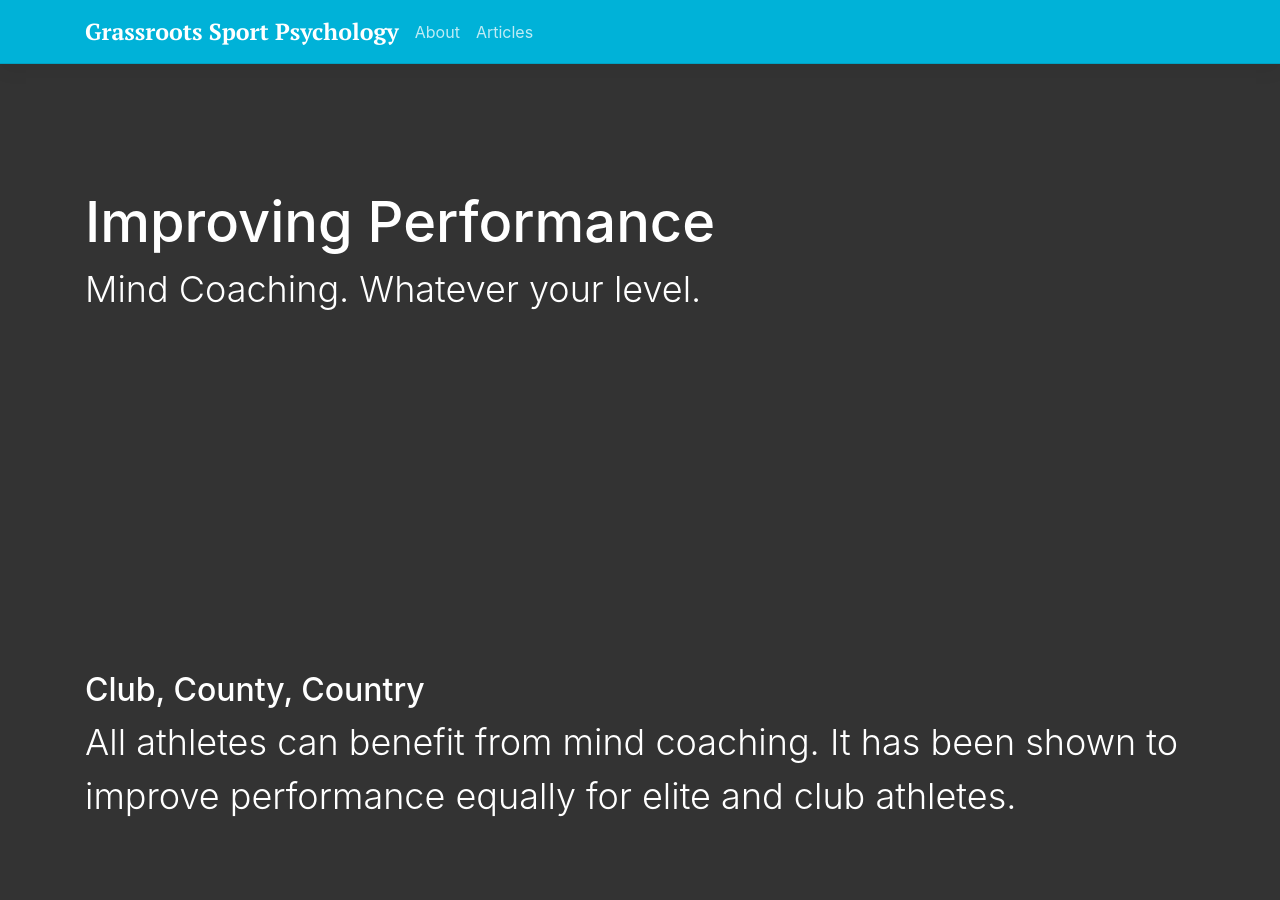
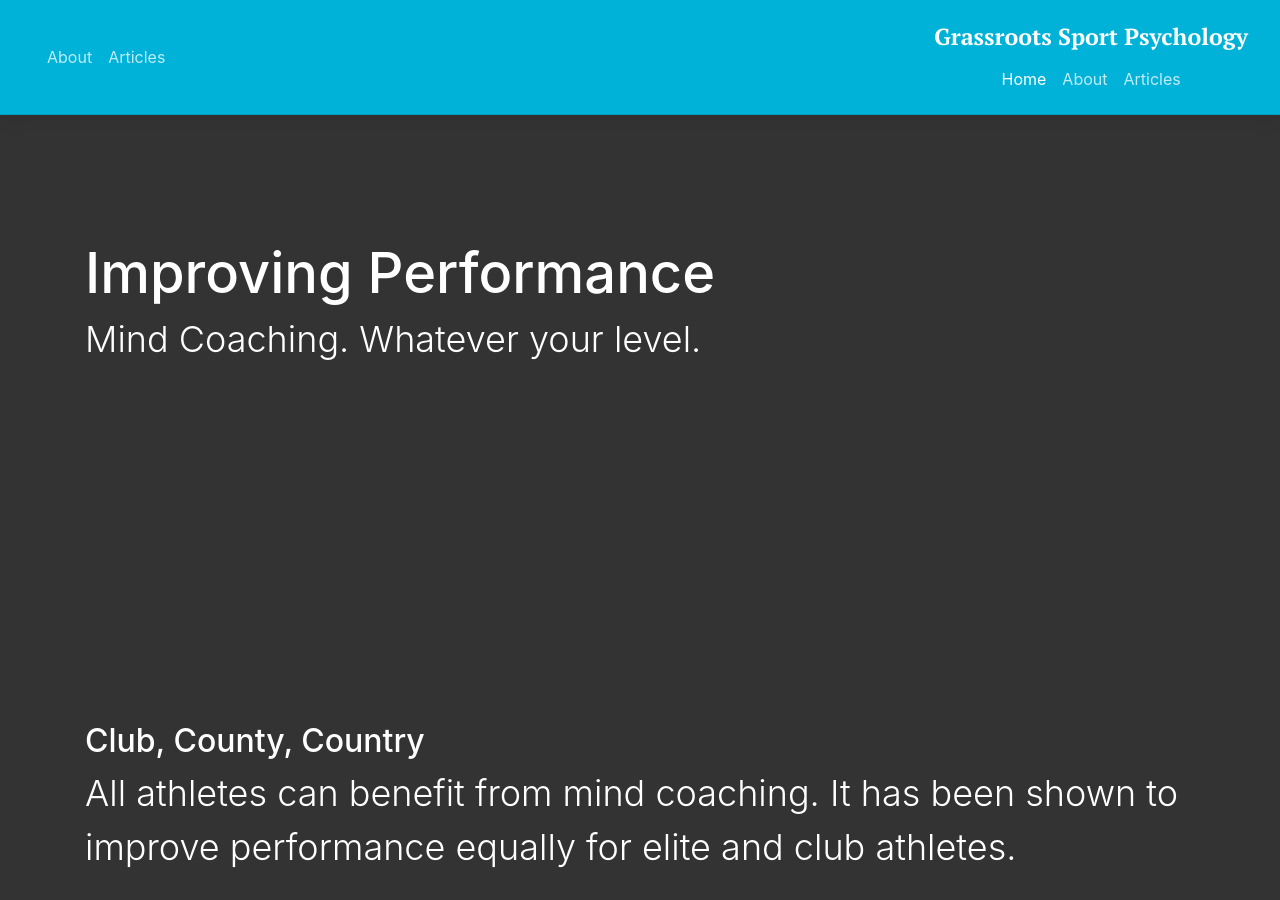
Before and after one commit to krussll/etsysimplicity, a Jekyll site: the page built from index.md, in a window 1280 px wide and 900 px high. Built offline with Jekyll 4.4.1, drawn with Linux system fonts in a browser that asks for light colours; nearby versions of some CDN libraries.

Commit message:
Update nav.html

```diff
--- a/_includes/nav.html
+++ b/_includes/nav.html
@@ -1,9 +1,7 @@
 
 <header class="navbar navbar-dark navbar-toggleable-md bd-navbar">
   <nav class="container text-center">
-    <a class="navbar-brand" href="{{ site.url }}">
-      {{ site.name }}
-    </a>
+
 
     <div class="navbar-nav-scroll" id="bd-main-nav">
       <ul class="navbar-nav bd-navbar-nav flex-row">
@@ -16,4 +14,29 @@
       </ul>
     </div>
   </nav>
+
+
+  <nav class="navbar navbar-expand-md navbar-dark bg-dark">
+
+    <a class="navbar-brand" href="{{ site.url }}">
+      {{ site.name }}
+    </a>
+      <button class="navbar-toggler" type="button" data-toggle="collapse" data-target="#navbarsExample04" aria-controls="navbarsExample04" aria-expanded="false" aria-label="Toggle navigation">
+        <span class="navbar-toggler-icon"></span>
+      </button>
+
+      <div class="collapse navbar-collapse" id="navbarsExample04">
+        <ul class="navbar-nav mr-auto">
+          <li class="nav-item active">
+            <a class="nav-link{% if page.url == '/' %} active{% endif %}" href="{{ site.url }}/">Home</a>
+          </li>
+          <li class="nav-item">
+            <a class="nav-link{% if page.url == '/about' %} active{% endif %}" href="{{ site.url }}/about">About</a>
+          </li>
+          <li class="nav-item">
+            <a class="nav-link{% if page.url == '/articles' %} active{% endif %}" href="{{ site.url }}/articles">Articles</a>
+          </li>
+        </ul>
+      </div>
+    </nav>
 </header>
```
